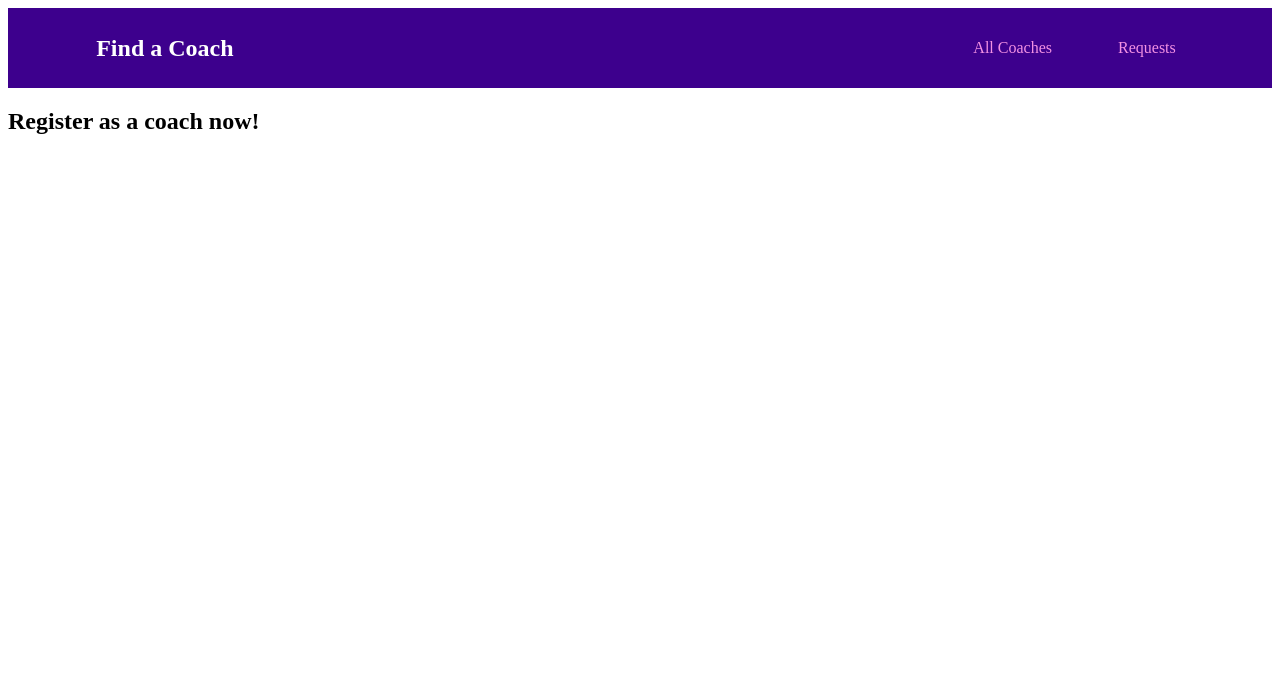
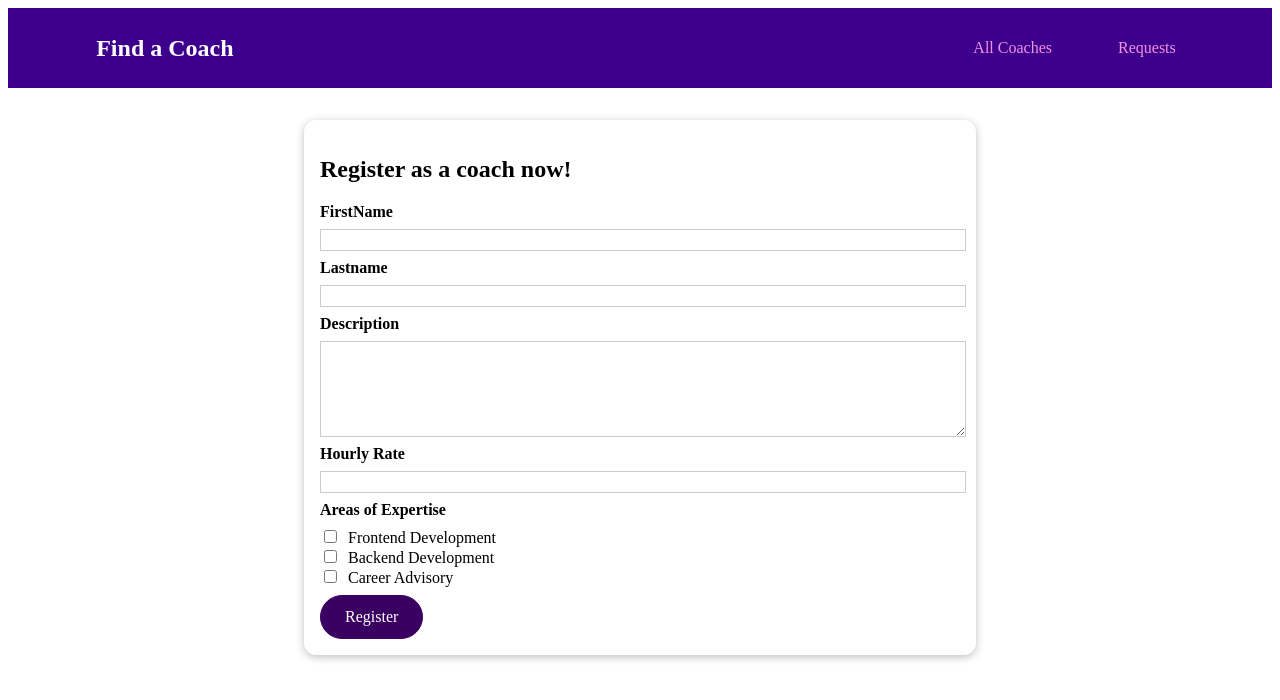
Before and after one commit to sarabajraktari/coach-finder, a Vue app: page /register in a window 1280 px wide. Shown: the top 700 px of the page. Built offline with nearby package versions, Linux system fonts and the light colour scheme.

Commit message:
register coach and validation

```diff
--- a/src/components/coaches/CoachForm.vue
+++ b/src/components/coaches/CoachForm.vue
@@ -1,64 +1,172 @@
 <template>
     <form @submit.prevent="submitForm">
-        <div class="form-control">
+        <div class="form-control" :class="{invalid: !this.firstName.isValid }">
             <label for="firstname">FirstName</label>
-            <input type="text" name="firstname" id="firstname" v-model.trim="firstName">
+            <input type="text" name="firstname" id="firstname" v-model.trim="firstName.val" @blur="clearValidity('firstName')">
+            <label v-if="!this.firstName.isValid">Firstname must not be empty!</label>
         </div>
-        <div class="form-control">
+        <div class="form-control" :class="{invalid: !this.lastName.isValid}">
             <label for="lastname">Lastname</label>
-            <input type="text" name="lastname" id="lastname" v-model.trim="lastName">
+            <input type="text" name="lastname" id="lastname" v-model.trim="lastName.val" @blur="clearValidity('lastName')">
+            <label v-if="!this.lastName.isValid">Lastname must not be empty!</label>
         </div>
-        <div class="form-control">
+        <div class="form-control" :class="{invalid: !this.description.isValid}">
             <label for="description">Description</label>
-            <textarea id="description" rows="5" v-model="description">
+            <textarea id="description" rows="5" v-model="description.val" @blur="clearValidity('description')"></textarea>
+            <label v-if="!this.description.isValid">Description must not be empty!</label>
         </div>
-        <div class="form-control">
+        <div class="form-control" :class="{invalid: !this.rate.isValid}">
             <label for="rate">Hourly Rate</label>
-            <input type="number" name="rate" id="rate" v-model.number="rate">
+            <input type="number" name="rate" id="rate" v-model.number="rate.val" @blur="clearValidity('rate')">
+            <label v-if="!this.rate.isValid">Rate must be greater than 0!</label>
         </div>
-        <div class="form-control">
+        <div class="form-control" :class="{invalid: !this.areas.isValid}">
             <h3>Areas of Expertise</h3>
             <div>
-                <input type="checkbox" name="frontend" id="frontend" value="frontend" v-model="areas">
+                <input type="checkbox" name="frontend" id="frontend" value="frontend" v-model="areas.val" @blur="clearValidity('areas')">
                 <label for="frontend">Frontend Development</label>
             </div>
                <div>
-                <input type="checkbox" name="backend" id="backend" value="backend" v-model="areas">
+                <input type="checkbox" name="backend" id="backend" value="backend" v-model="areas.val" @blur="clearValidity('areas')">
                 <label for="backend">Backend Development</label>
             </div>
                <div>
-                <input type="checkbox" name="career" id="career" value="career" v-model="areas">
+                <input type="checkbox" name="career" id="career" value="career" v-model="areas.val" @blur="clearValidity('areas')">
                 <label for="career">Career Advisory</label>
             </div>
+            <label v-if="!areas.isValid">At least one experties must be selected</label>
         </div>
-        <base-button></base-button>
+        <p v-if="!formIsValid">Please fix the above errors and submit again</p>
+        <base-button>Register</base-button>
     </form>
 </template>
 <script>
 export default {
+    emits:['save-data'],
     data(){
         return {
-            firstName: '',
-            lastName: '',
-            description: '',
-            rate: null,
-            areas:[]
+            firstName: {
+              val: '',
+              isValid: true
+            },
+            lastName: {
+              val: '',
+              isValid: true
+            },
+            description: {
+              val: '',
+              isValid: true
+            },
+            rate: {
+              val: null,
+              isValid: true
+            },
+            areas:{
+              val: [],
+              isValid: true
+            },
+            formIsValid:true,
         }
     },
     methods:{
+        clearValidity(input){
+          this[input].isValid = true;
+        },
+        validateForm(){
+          this.formIsValid = true;
+          if(this.firstName.val === ''){
+            this.firstName.isValid = false;
+            this.formIsValid = false;
+          }
+          if(this.lastName.val === ''){
+            this.lastName.isValid = false;
+            this.formIsValid = false;
+          }
+          if(this.description.val === ''){
+            this.description.isValid = false;
+            this.formIsValid = false;
+          }
+          if(!this.rate.val || this.rate.val < 0){
+            this.rate.isValid = false;
+            this.formIsValid = false;
+          }
+          if(this.areas.val.length === 0){
+            this.areas.isValid = false;
+            this.formIsValid = false;
+          }
+        },
         submitForm(){
-           const formData = {
-                first: this.firstName,
-                last: this.lastName,
-                desc: this.description,
-                rate: this.rate,
-                areas: this.areas
-            };
-            console.log(formData);
+          this.validateForm();
+
+          if(!this.formIsValid){
+            return;
+          }
+
+          const formData = {
+                first: this.firstName.val,
+                last: this.lastName.val,
+                desc: this.description.val,
+                rate: this.rate.val,
+                areas: this.areas.val
+          };
+          this.$emit('save-data', formData);
         }
     }
 }
 </script>
 <style scoped>
+.form-control {
+  margin: 0.5rem 0;
+}
 
+label {
+  font-weight: bold;
+  display: block;
+  margin-bottom: 0.5rem;
+}
+
+input[type='checkbox'] + label {
+  font-weight: normal;
+  display: inline;
+  margin: 0 0 0 0.5rem;
+}
+
+input,
+textarea {
+  display: block;
+  width: 100%;
+  border: 1px solid #ccc;
+  font: inherit;
+}
+
+input:focus,
+textarea:focus {
+  background-color: #f0e6fd;
+  outline: none;
+  border-color: #3d008d;
+}
+
+input[type='checkbox'] {
+  display: inline;
+  width: auto;
+  border: none;
+}
+
+input[type='checkbox']:focus {
+  outline: #3d008d solid 1px;
+}
+
+h3 {
+  margin: 0.5rem 0;
+  font-size: 1rem;
+}
+
+.invalid label {
+  color: red;
+}
+
+.invalid input,
+.invalid textarea {
+  border: 1px solid red;
+}
 </style>
--- a/src/pages/coaches/CoachList.vue
+++ b/src/pages/coaches/CoachList.vue
@@ -7,7 +7,7 @@
         <base-card>
             <div class="controls">
                 <base-button mode="outline">Refresh</base-button>
-                <base-button link to='/register'>Register as Coach</base-button>
+                <base-button v-if="!isCoach" link to='/register'>Register as Coach</base-button>
             </div>
             <ul v-if="hasCoaches">
                 <coach-item v-for="coach in filteredCoaches"
@@ -41,6 +41,9 @@
             }
         },
         computed:{
+            isCoach(){
+                return this.$store.getters['coaches/isCoach'];
+            },
             filteredCoaches(){
                 const coaches = this.$store.getters['coaches/coaches'];
                 return coaches.filter(coach => {
--- a/src/pages/coaches/CoachRegistration.vue
+++ b/src/pages/coaches/CoachRegistration.vue
@@ -1,6 +1,24 @@
 <template>
    <section>
-    <h2>Register as a coach now!</h2>
-
+      <base-card>
+         <h2>Register as a coach now!</h2>
+         <coach-form @save-data="saveData"></coach-form>
+   </base-card>
    </section>
 </template>
+
+<script>
+   import CoachForm from '../../components/coaches/CoachForm.vue';
+   export default{
+      components:{
+         CoachForm,
+      },
+      methods:{
+         saveData(data){
+            this.$store.dispatch('coaches/registerCoach', data);
+            this.$router.replace('/coaches');
+         }
+      }
+   }
+
+</script>
--- a/src/store/index.js
+++ b/src/store/index.js
@@ -6,6 +6,16 @@
 
     modules: {
         coaches: coachesModule
+    },
+    state(){
+        return {
+            coachId: 'c3',
+        }
+    },
+    getters:{
+        coachId(state){
+            return state.coachId;
+        }
     }
 });
 
--- a/src/store/modules/coaches/index.js
+++ b/src/store/modules/coaches/index.js
@@ -24,9 +24,31 @@
             ]
         }
     },
-    mutations:{},
-    actions:{},
+    mutations:{
+      registerCoach(state, payload){
+        state.coaches.push(payload);
+      }
+    },
+    actions:{
+      registerCoach(context, data){
+        const coachData= {
+          id: context.rootGetters.coachId,
+          firstName: data.first,
+          lastName: data.last,
+          description: data.desc,
+          hourlyRate: data.rate,
+          areas: data.areas
+        };
+
+        context.commit('registerCoach', coachData);
+      }
+    },
     getters:{
+        isCoach(_, getters, _2, rootGetters){
+          const coaches = getters.coaches;
+          const userId = rootGetters.coachId;
+          return coaches.some(coach => coach.id == userId);
+        },
         coaches(state){
             return state.coaches;
         },
```
